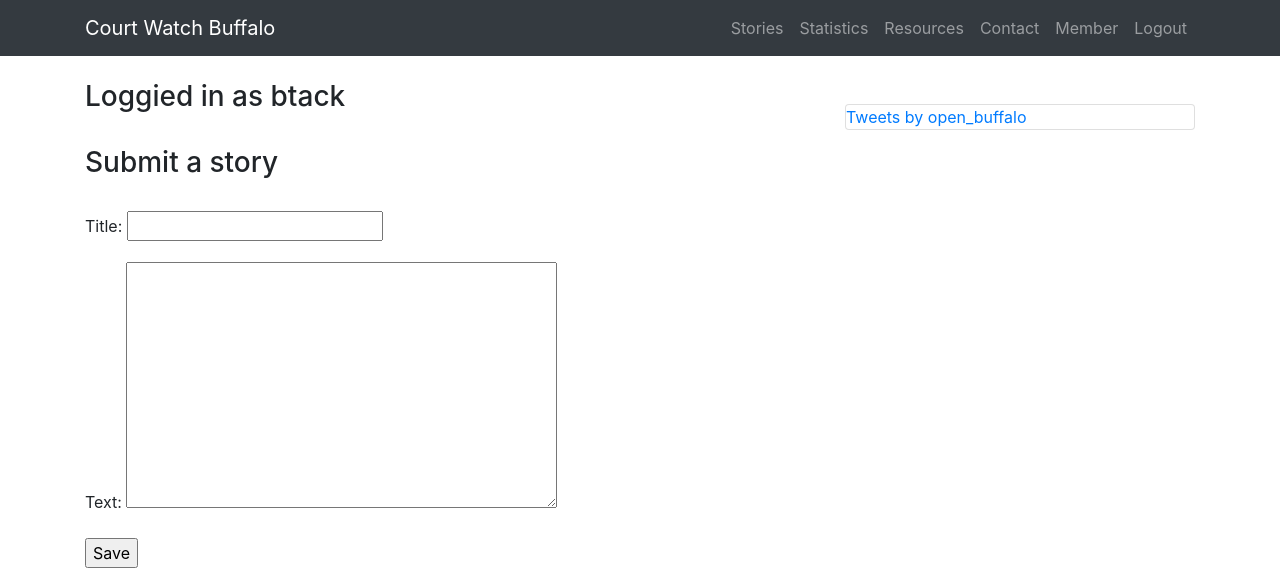
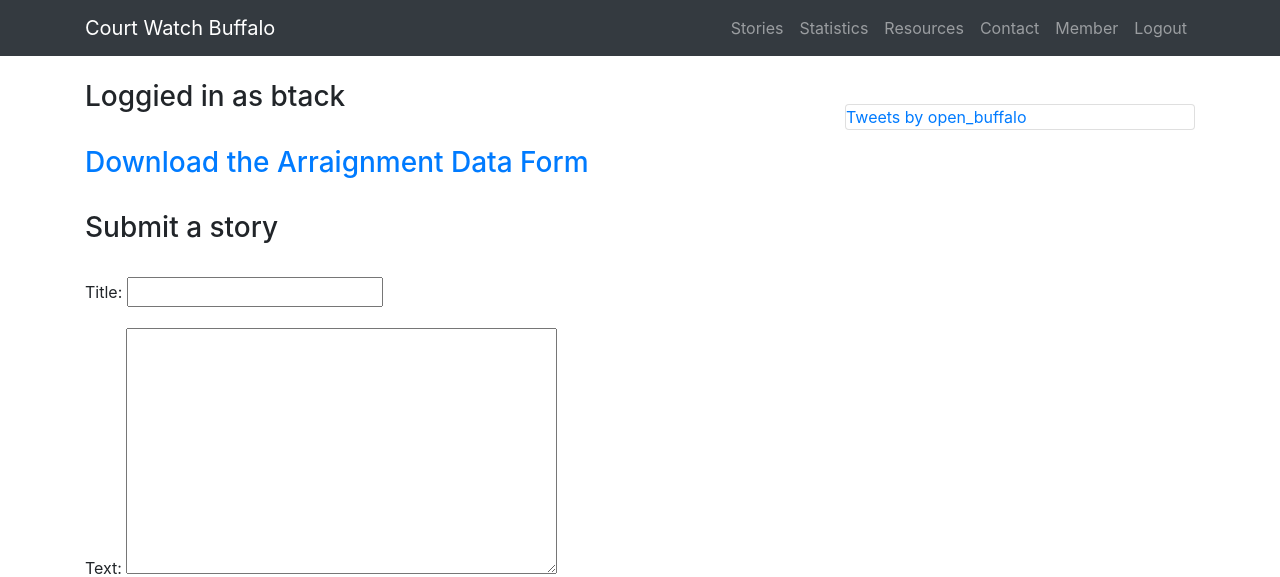
Before and after one commit to CodeForBuffalo/court_watch, a Django app: page /member/ in a window 1280 px wide. Shown: the top 577 px of the page. Run offline with Django 3.2, Linux system fonts and the light colour scheme; a user stored in the database is signed in; some libraries are stand-ins or nearby versions.

Commit message:
Added Downloadable Form

```diff
--- a/courtwatch/courtwatchsite/templates/member.html
+++ b/courtwatch/courtwatchsite/templates/member.html
@@ -5,6 +5,11 @@
 {% block body %}
 
 <h3>Loggied in as {{ user.get_username }}</h3>
+
+<br>
+
+{% load static %}
+<h3><a href="{% static "ArraignmentDataForm2.docx" %}">Download the Arraignment Data Form</a></h3>
 
 <br>
 <h3>Submit a story</h3>
```
Also changed, not shown: 1 other file.
